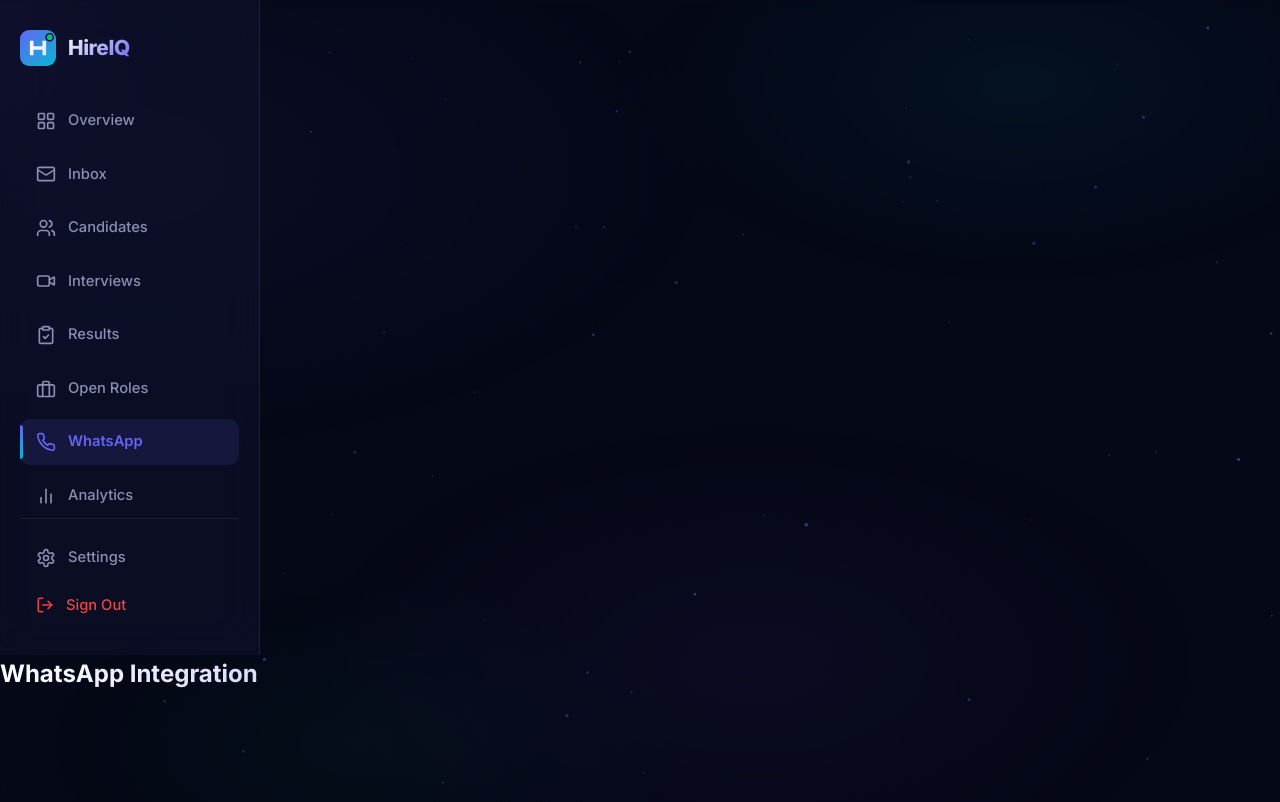
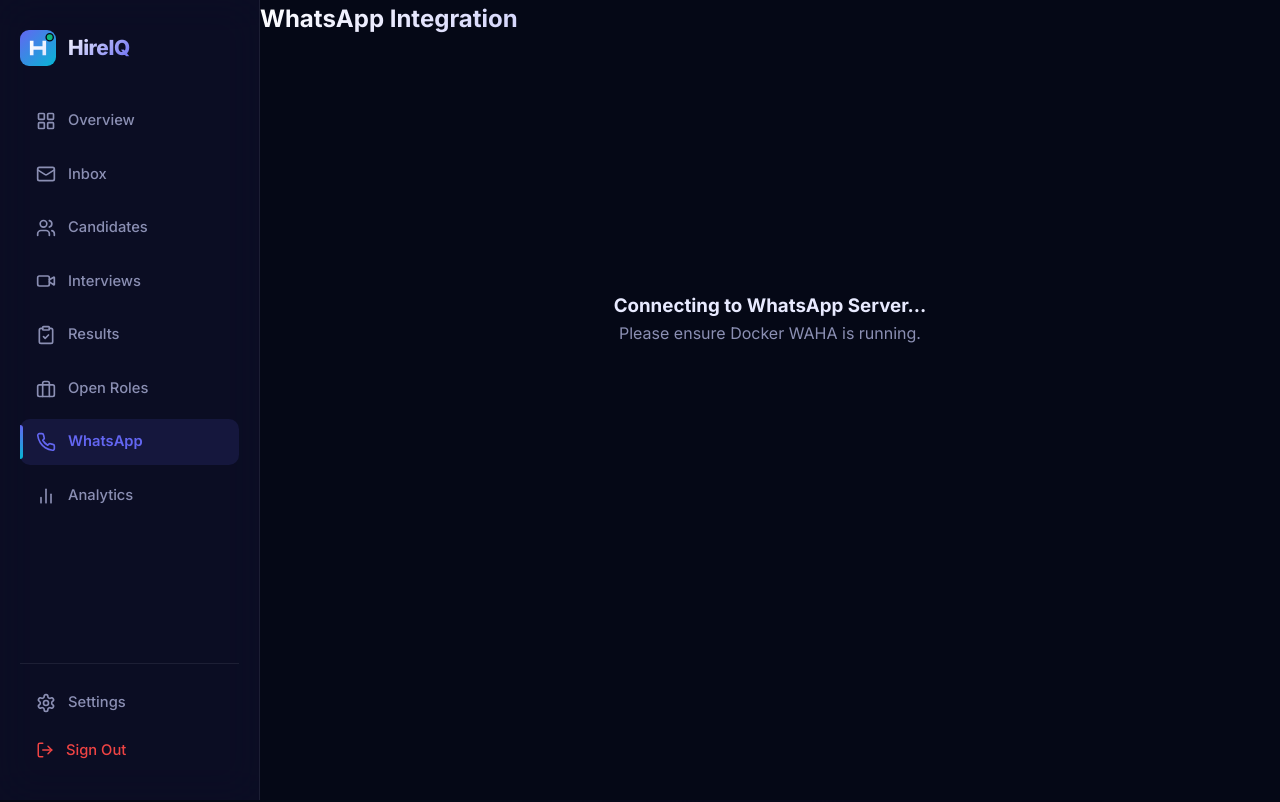
Before and after one commit to umiiwarraich1122/hireiq-fullstack-recruitment, a React (Vite) app in the folder frontend/: page /whatsapp in a window 1280 px wide. Shown: the top 802 px of the page. Built offline with nearby package versions, Linux system fonts and the light colour scheme; no server answers; a web font is replaced by a local one.

Commit message:
Fix WhatsAppSettings layout class to match dashboard

```diff
--- a/frontend/src/pages/WhatsAppSettings.jsx
+++ b/frontend/src/pages/WhatsAppSettings.jsx
@@ -48,9 +48,9 @@
   };
 
   return (
-    <div className="layout">
+    <div className="dashboard-layout">
       <Sidebar activePage="/whatsapp" />
-      <main className="main-content">
+      <main className="dash-main">
         <h2 className="page-title">WhatsApp Integration</h2>
         <div style={{ display: 'flex', justifyContent: 'center', alignItems: 'center', minHeight: '70vh' }}>
           <div className="card" style={{ maxWidth: '600px', width: '100%', padding: '40px', textAlign: 'center', margin: '0 auto' }}>
```
